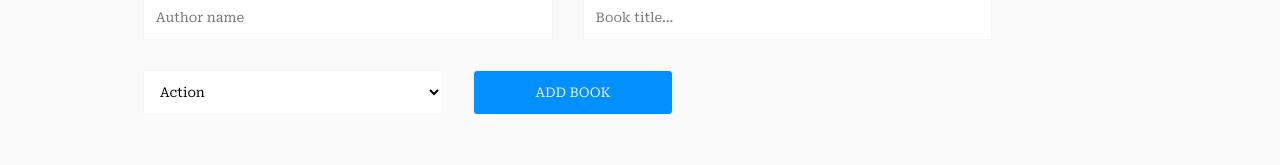
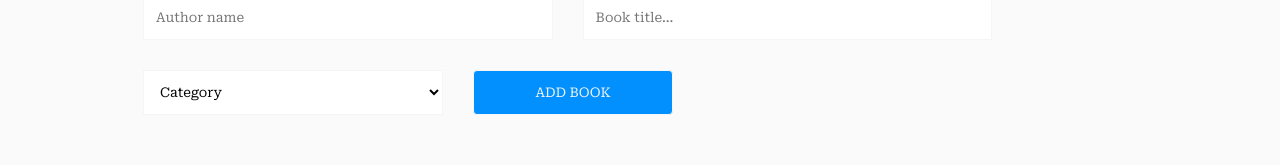
Before and after one commit to Kandy-Peter/React-BookStore, a React (Create React App) app: page / in a window 1280 px wide. Shown: the part 132-297 px from the top of the page. Built offline with nearby package versions, Linux system fonts and the light colour scheme.

Commit message:
finalize project

```diff
--- a/src/components/BookForm.js
+++ b/src/components/BookForm.js
@@ -30,19 +30,25 @@ const BookForm = () => {
           placeholder="Author name"
           value={title}
           onChange={(e) => setTitle(e.target.value)}
+          required
         />
         <input
           type="text"
           placeholder="Book title..."
           value={author}
           onChange={(e) => setAuthor(e.target.value)}
+          required
         />
         <select
           name="category"
           value={category}
           onChange={(e) => setCategory(e.target.value)}
+          required
         >
+          <option value="" hidden>Category</option>
           <option>Action</option>
+          <option>Romantic</option>
+          <option>Software</option>
           <option>Drama</option>
           <option>Science Fiction</option>
         </select>
```
